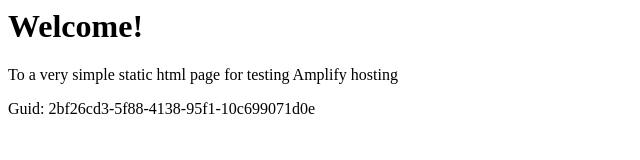
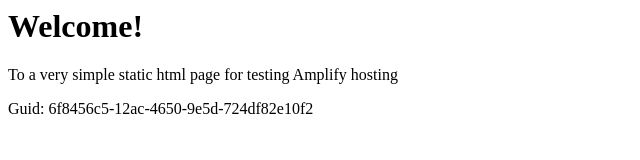
Before and after one commit to aws-aemilia-gru/Github-PR-Commit-Integration-Test-DoNotTouch-GitHubWebhookPushCanaryTest-v1-preprod-sa-east-1, a website: page src/index.html in a window 1280 px wide. Shown: the full height of the page, 0-640 px from the left. Drawn offline with Linux system fonts and the light colour scheme.

Commit message:
commit from integ tests

```diff
--- a/src/index.html
+++ b/src/index.html
@@ -12,6 +12,6 @@
 <body>
     <h1>Welcome!</h1>
     <p>To a very simple static html page for testing Amplify hosting</p>
-    <p>Guid: 2bf26cd3-5f88-4138-95f1-10c699071d0e</p></body>
+    <p>Guid: 6f8456c5-12ac-4650-9e5d-724df82e10f2</p></body>
 
 </html>
```
